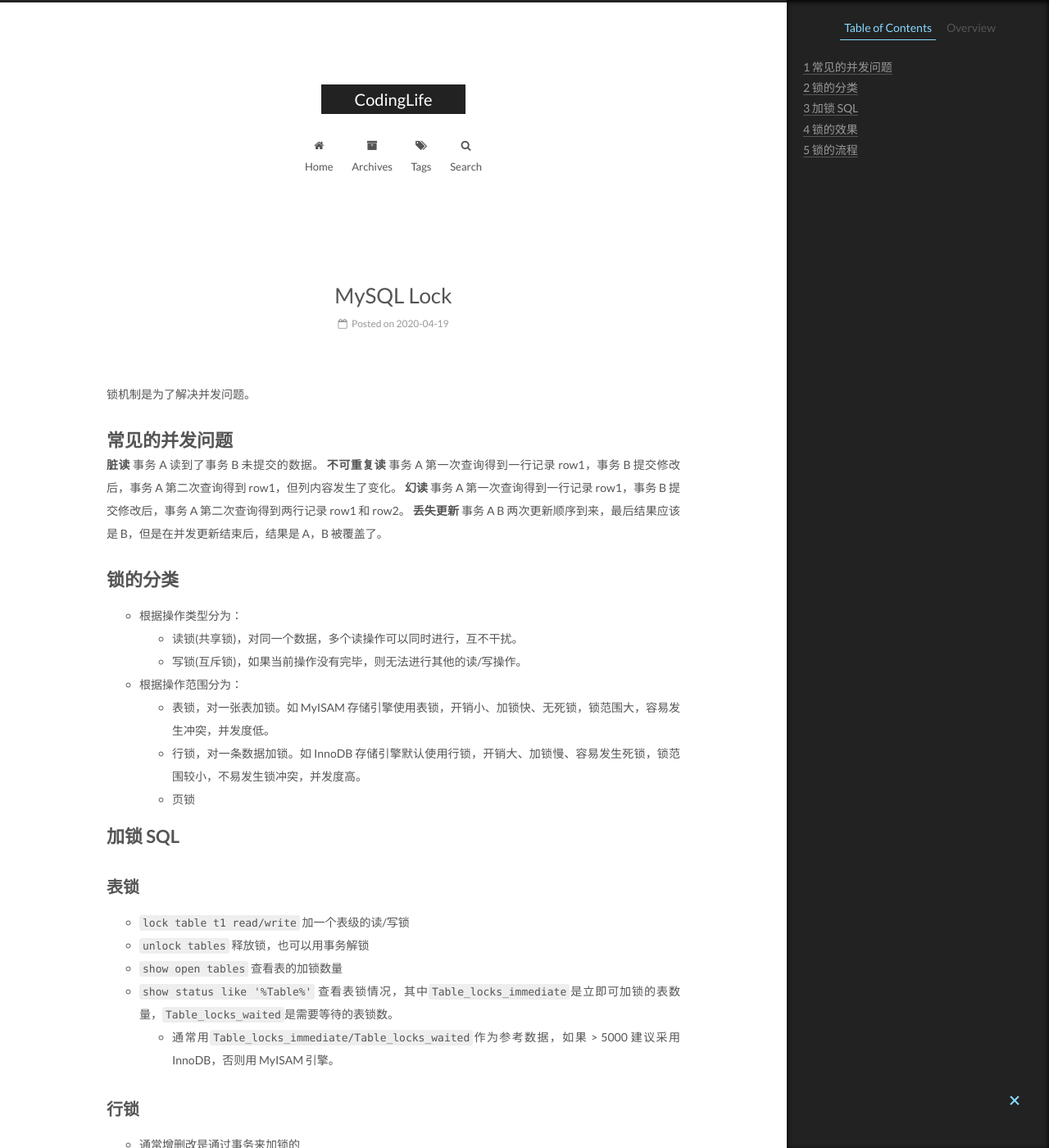
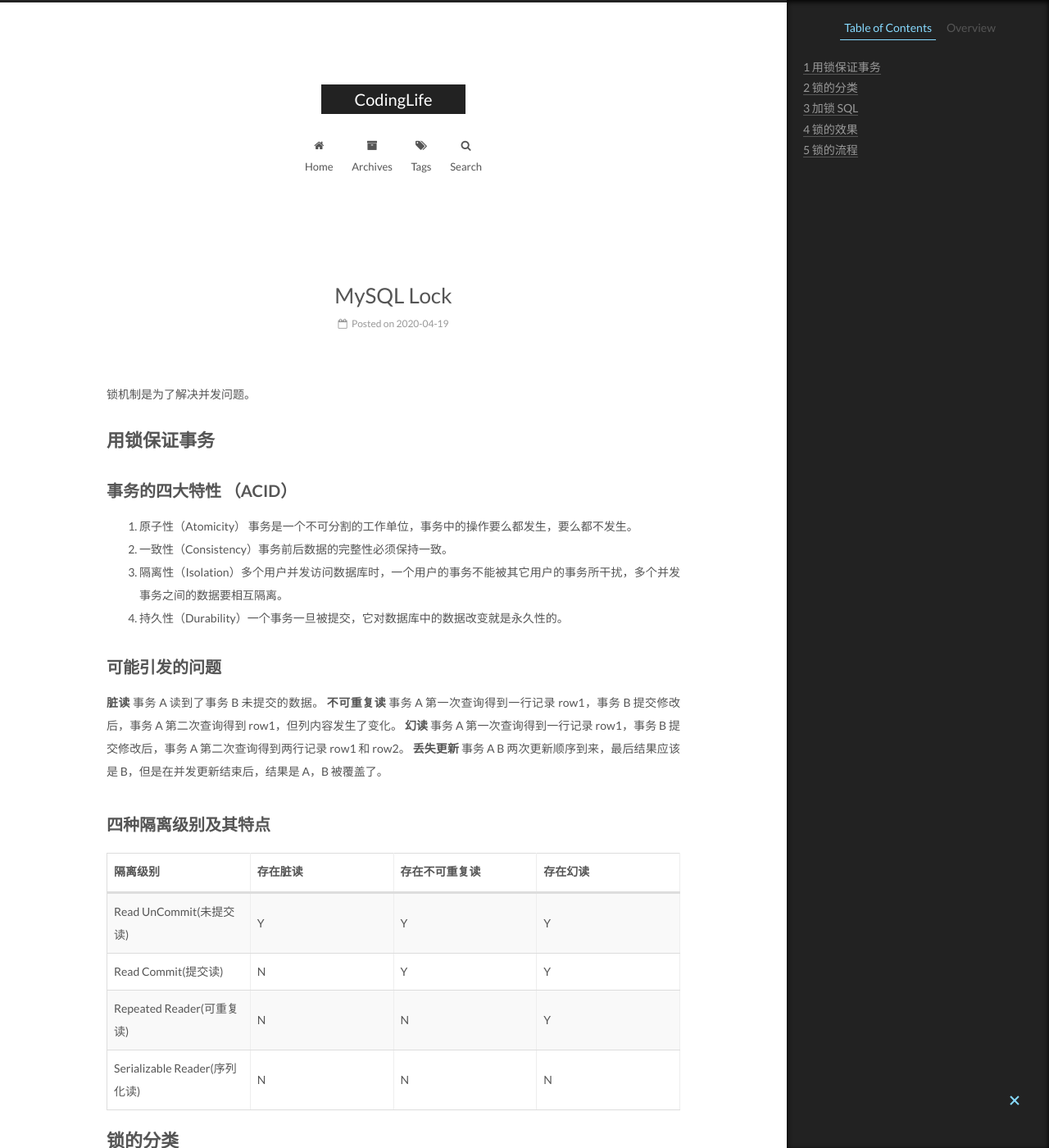
Before and after one commit to CodeHunter2006/CodeHunter2006.github.io, a Jekyll site: the page built from _posts/2020-04-19-MySQL_Lock.md, in a window 1280 px wide and 1400 px high. Shown: the whole window at 82% size. Built offline with Jekyll 4.4.1, drawn with Linux system fonts in a browser that asks for light colours.

Commit message:
[doc]: add contents.

```diff
--- a/_posts/2020-04-19-MySQL_Lock.md
+++ b/_posts/2020-04-19-MySQL_Lock.md
@@ -7,12 +7,30 @@
 
 锁机制是为了解决并发问题。
 
-# 常见的并发问题
+# 用锁保证事务
+
+## 事务的四大特性 （ACID）
+
+1. 原子性（Atomicity） 事务是一个不可分割的工作单位，事务中的操作要么都发生，要么都不发生。
+2. 一致性（Consistency）事务前后数据的完整性必须保持一致。
+3. 隔离性（Isolation）多个用户并发访问数据库时，一个用户的事务不能被其它用户的事务所干扰，多个并发事务之间的数据要相互隔离。
+4. 持久性（Durability）一个事务一旦被提交，它对数据库中的数据改变就是永久性的。
+
+## 可能引发的问题
 
 **脏读** 事务 A 读到了事务 B 未提交的数据。
 **不可重复读** 事务 A 第一次查询得到一行记录 row1，事务 B 提交修改后，事务 A 第二次查询得到 row1，但列内容发生了变化。
 **幻读** 事务 A 第一次查询得到一行记录 row1，事务 B 提交修改后，事务 A 第二次查询得到两行记录 row1 和 row2。
 **丢失更新** 事务 A B 两次更新顺序到来，最后结果应该是 B，但是在并发更新结束后，结果是 A，B 被覆盖了。
+
+## 四种隔离级别及其特点
+
+| 隔离级别                      | 存在脏读 | 存在不可重复读 | 存在幻读 |
+| ----------------------------- | -------- | -------------- | -------- |
+| Read UnCommit(未提交读)       | Y        | Y              | Y        |
+| Read Commit(提交读)           | N        | Y              | Y        |
+| Repeated Reader(可重复读)     | N        | N              | Y        |
+| Serializable Reader(序列化读) | N        | N              | N        |
 
 # 锁的分类
 
```
Also changed, not shown: _posts/2018-09-02-Linux_Shell_Command.md (+46 -2 lines), _posts/2019-10-01-Go_Modules.md (+1 -0 lines), _posts/2019-10-02-Git_CMD.md (+7 -0 lines), _posts/2019-12-28-Go_Package.md (+4 -0 lines), _posts/2020-03-22-Go_error_best_practice.md (+2 -1 lines).
